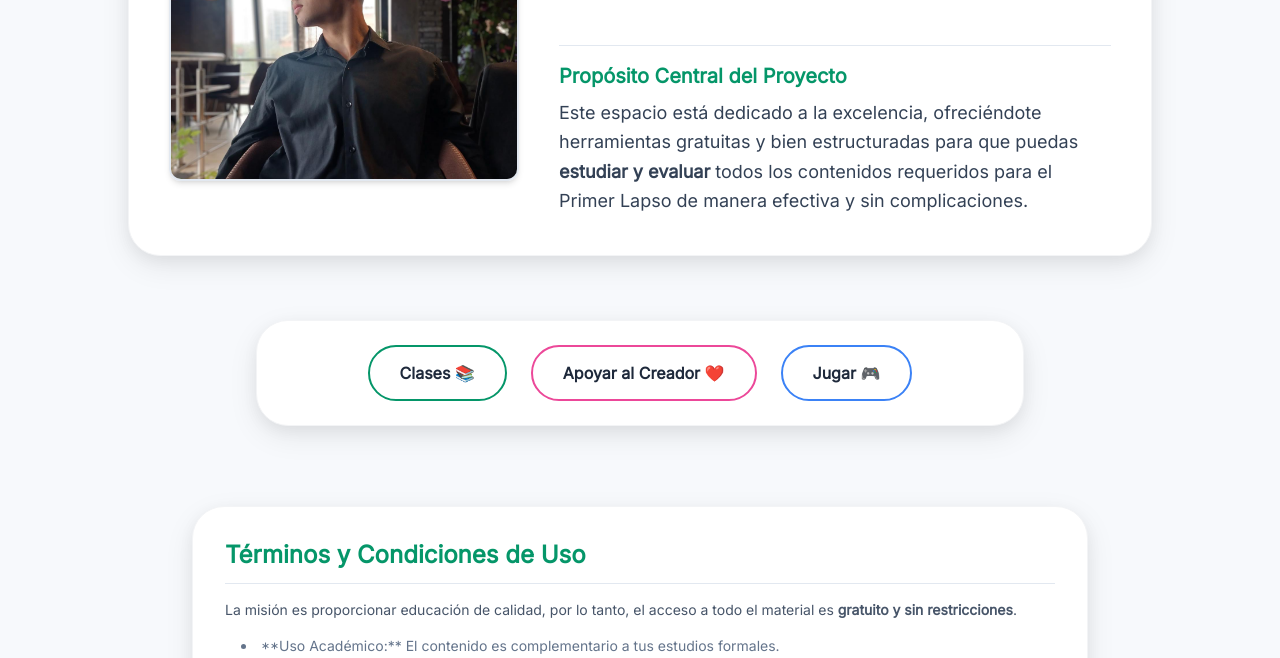
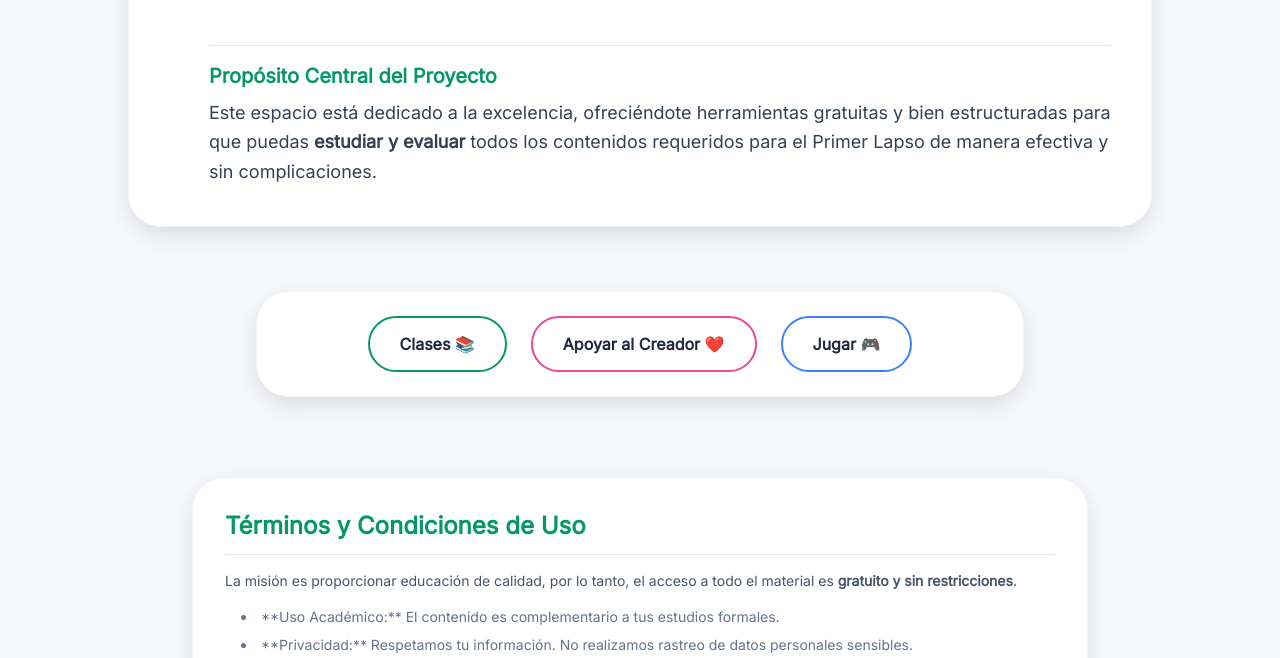
Before and after one commit to CodeGenius-Aktham/quimica, a plain HTML site: page index.html in a window 1280 px wide. Shown: the part 442-1100 px from the top of the page. Drawn offline with nearby package versions, Linux system fonts and the light colour scheme.

Commit message:
Update index.html

```diff
--- a/index.html
+++ b/index.html
@@ -128,9 +128,7 @@
             <!-- Contenedor de la Foto (Rectangular, Borde Sutil) -->
             <div class="flex-shrink-0 order-2 md:order-1">
                 <!-- Por favor, reemplaza "tu-foto.jpg" con la ruta de tu imagen -->
-                <img src="tu-foto.jpg" alt="Foto del Creador"
-                     class="w-full md:w-[350px] h-64 object-cover rounded-xl border-2 border-slate-200 shadow-md transition duration-300 hover:scale-[1.01] cursor-pointer"
-                     onerror="this.onerror=null; this.src='https://placehold.co/350x250/059669/ffffff?text=Tu+Foto'">
+
             </div>
 
             <!-- Contenido de Texto y Eslogan -->
```
